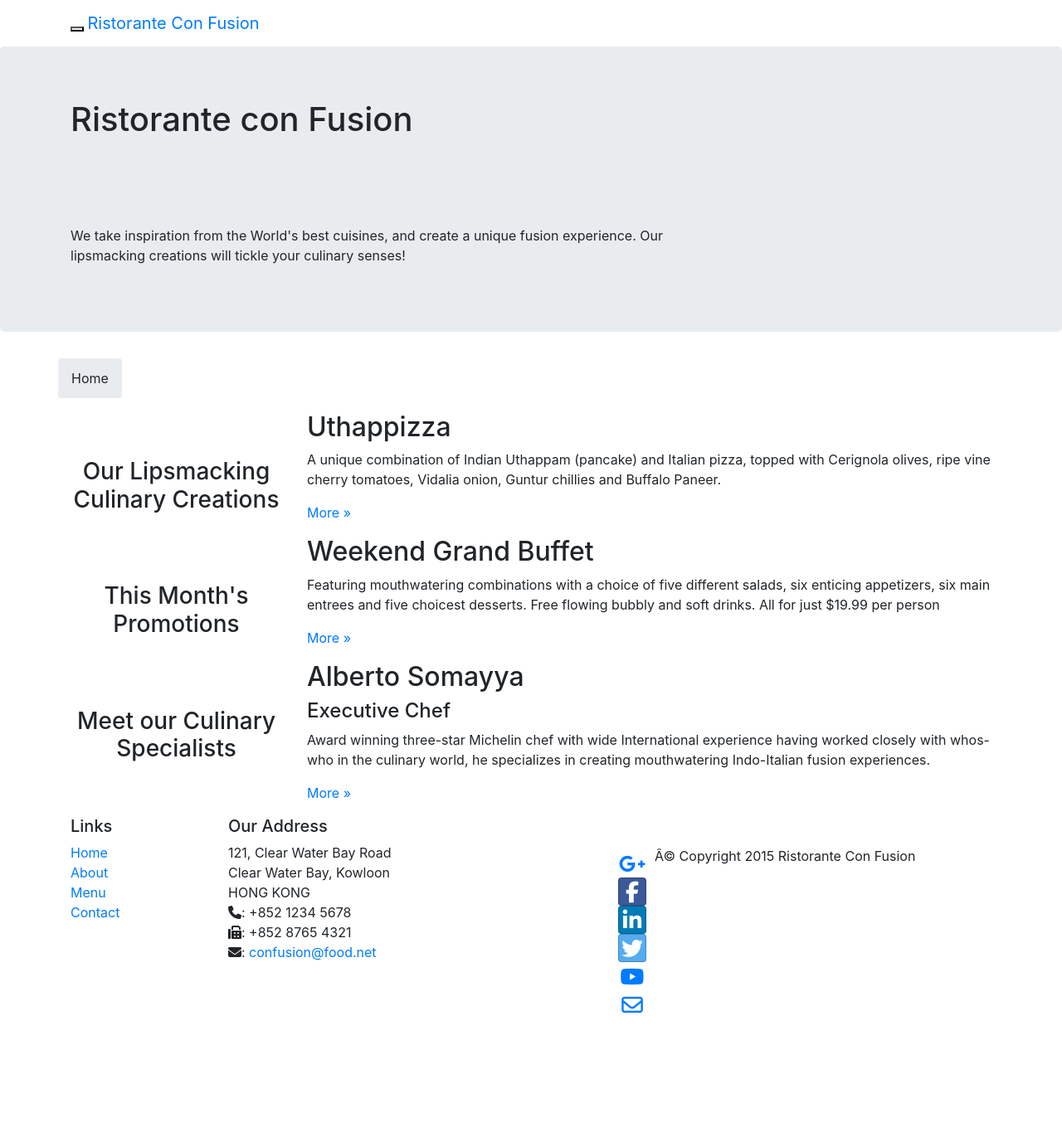
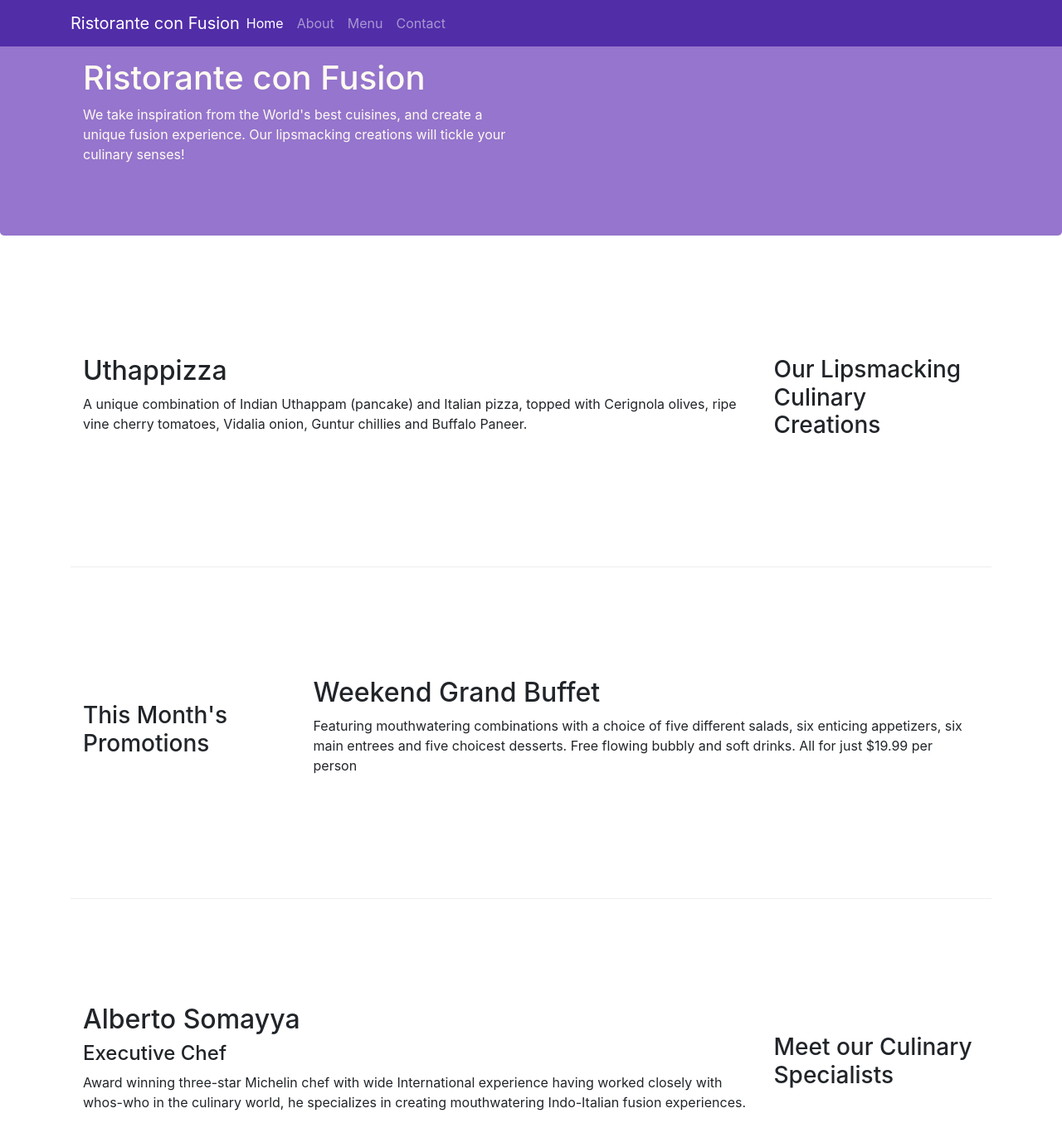
Before and after one commit to sz-katzz3/confusion, a website: page index.html in a window 1280 px wide. Shown: the top 1360 px of the page at 83% size. Before the commit the page ends 1268 px from the top, so only its background shows below. Drawn offline with nearby package versions, Linux system fonts and the light colour scheme.

Commit message:
breadcrumbs

```diff
--- /dev/null
+++ b/css/styles.css
@@ -0,0 +1,38 @@
+.row-header {
+    margin: 0px auto;
+    padding: opx auto;
+}
+.row-content {
+    margin: 0px auto;
+    padding: 50px 0px 50px 0px;
+    border-bottom: 1px ridge;
+    min-height: 400px;
+
+}
+.footer {
+    background-color: #D1C4E9;
+    margin: 0px auto;
+    padding: 20px 0px 20px 0px;
+}
+.jumbotron{
+    padding: 70px 30px 70px 30px;
+    margin: 0px auto;
+    background: #9575CD;
+    color: floralwhite
+
+}
+
+.address{
+    font-size: 80%;
+    margin: 0px;
+    color: #0f0f0f;
+}
+
+.body{
+    padding: 50px 0px 0px 0px;
+    z-index: 0;
+}
+
+.navbar-dark {
+    background-color: #512DA8;
+}
--- a/index.html
+++ b/index.html
@@ -2,182 +2,126 @@
 <html lang="en">
 
 <head>
+     <!-- Required meta tags always come first -->
      <meta charset="utf-8">
-    <meta http-equiv="X-UA-Compatible" content="IE=edge">
-    <meta name="viewport" content="width=device-width, initial-scale=1">
-    <!-- The above 3 meta tags *must* come first in the head; any other head
-         content must come *after* these tags -->
+     <meta name="viewport" content="width=device-width, initial-scale=1, shrink-to-fit=no">
+     <meta http-equiv="x-ua-compatible" content="ie=edge">
+
+     <!-- Bootstrap CSS -->
+     <link rel="stylesheet" href="node_modules/bootstrap/dist/css/bootstrap.min.css">
+     <link rel="stylesheet" href="css/styles.css">
      <title>Ristorante Con Fusion</title>
-    <!-- Bootstrap -->
-    <link href="css/bootstrap.min.css" rel="stylesheet">
-    <link href="css/bootstrap-theme.min.css" rel="stylesheet">
-    <link href="css/mystyles.css" rel="stylesheet">
-    <link href="css/font-awesome.min.css" rel="stylesheet">
-    <link href="css/bootstrap-social.css" rel="stylesheet">
 </head>
+
 <body>
-<nav class="navbar navbar-inverse navbar-fixed-top" role="navigation">
+    <nav class="navbar navbar-dark navbar-expand-sm fixed-top">
         <div class="container">
-        <div class="navbar-header">
-            <button type="button" class="navbar-toggle collapsed" data-toggle="collapse" data-target="#navbar"
-                    aria-expanded="false" aria-controls="navbar">
-                <span class="sr-only">Toggle navigation</span>
-                <span class="icon-bar"></span>
-                <span class="icon-bar"></span>
-                <span class="icon-bar"></span>
+            <button class="navbar-toggler" type="button" data-toggle="collapse" data-target="#Navbar">
+              <span class="navbar-toggler-icon"></span>
             </button>
-            <a class="navbar-brand" href="#">Ristorante Con Fusion</a>
-        </div>
-        <div class="collapse navbar-collapse" id="navbar">
-            <ul class="nav navbar-nav">
-                <li class="active">
-                    <a href="#"><span class="glyphicon glyphicon-home" aria-hidden="true"></span>
-                        Home</a></li>
-                <li><a href="aboutus.html#">
-                    <span class="glyphicon glyphicon-info-sign" aria-hidden="true"></span>About</a></li>
-                <li class="dropdown">
-                    <a href="#" class="dropdown-toggle" data-toggle="dropdown"
-                       role="button" aria-haspopup="true" aria-expanded="false">
-                        Menu <span class="caret"></span></a>
-                    <ul class="dropdown-menu">
-                        <li><a href="#">Appetizers</a></li>
-                        <li><a href="#">Main Courses</a></li>
-                        <li><a href="#">Desserts</a></li>
-                        <li><a href="#">Drinks</a></li>
-                        <li role="separator" class="divider"></li>
-                        <li class="dropdown-header">Specials</li>
-                        <li><a href="#">Lunch Buffet</a></li>
-                        <li><a href="#">Weekend Brunch</a></li>
-                    </ul>
-                </li>
-                <li><a href="#">Contact</a></li>
+            <a class="navbar-brand mr-auto" href="#">Ristorante con Fusion</a>
+            <div class="collapse navbar-collapse" id="Navbar">
+                <ul class="navbar-nav mr-auto list-unstyled">
+                    <li class="nav-item active"><a class="nav-link" href="#">Home</a></li>
+                    <li class="nav-item"><a class="nav-link" href="./aboutus.html">About</a></li>
+                    <li class="nav-item"><a class="nav-link" href="#">Menu</a></li>
+                    <li class="nav-item"><a class="nav-link" href="#">Contact</a></li>
                 </ul>
             </div>
         </div>
     </nav>
     <header class="jumbotron">
-    <!-- Main component for a primary marketing message or call to action -->
         <div class="container">
-        <div class="row row-header">
-            <div class="col-xs-12 col-sm-8">
+            <div class="row row-header align-items-center">
+                <div class="col-12 col-sm-6">
                     <h1>Ristorante con Fusion</h1>
-
-                <p style="padding:40px;"></p>
-
-                <p>We take inspiration from the World's best cuisines, and create a unique fusion experience. Our
-                    lipsmacking creations will tickle your culinary senses!</p>
+                    <p>We take inspiration from the World's best cuisines, and create a unique fusion experience. Our lipsmacking creations will tickle your culinary senses!</p>
                 </div>
-            <div class="col-xs-12 col-sm-4">
+                <div class="col-12 col-sm-6">
                 </div>
             </div>
         </div>
     </header>
+
     <div class="container">
-    <div class="row row-content">
-        <ol class="breadcrumb">
-            <li>Home</li>
-        </ol>
+        <div class="row row-content align-items-center">
+            <div class="col-12 col-sm-4 order-sm-last col-md-3">
+                <h3>Our Lipsmacking Culinary Creations</h3>
             </div>
-    <div class="row row-content">
-        <div class="col-xs-12 col-sm-3 col-sm-push-9">
-            <p style="padding:20px;"></p>
-
-            <h3 align=center>Our Lipsmacking Culinary Creations</h3>
-        </div>
-        <div class="col-xs-12 col-sm-9 col-sm-pull-3">
+            <div class="col col-sm order-sm-first col-md">
                 <h2>Uthappizza</h2>
-
-            <p>A unique combination of Indian Uthappam (pancake) and Italian pizza, topped with Cerignola olives, ripe
-                vine cherry tomatoes, Vidalia onion, Guntur chillies and Buffalo Paneer.</p>
-
-            <p><a href="#">More &raquo;</a></p>
+                <p>A unique combination of Indian Uthappam (pancake) and Italian pizza, topped with Cerignola olives, ripe vine cherry tomatoes, Vidalia onion, Guntur chillies and Buffalo Paneer.</p>
             </div>
         </div>
 
 
-    <div class="row row-content">
-        <div class="col-xs-12 col-sm-3">
-            <p style="padding:20px;"></p>
-
-            <h3 align=center>This Month's Promotions</h3>
+        <div class="row row-content align-items-center">
+            <div class="col-12 col-sm-4 order-sm-first col-md-3">
+                <h3>This Month's Promotions</h3>
             </div>
-        <div class="col-xs-12 col-sm-9">
+            <div class="col col-sm order-sm-last col-md">
                 <h2>Weekend Grand Buffet</h2>
-
-            <p>Featuring mouthwatering combinations with a choice of five different salads, six enticing appetizers, six
-                main entrees and five choicest desserts. Free flowing bubbly and soft drinks. All for just $19.99 per
-                person </p>
-
-            <p><a href="#">More &raquo;</a></p>
+                <p>Featuring mouthwatering combinations with a choice of five different salads, six enticing appetizers, six main entrees and five choicest desserts. Free flowing bubbly and soft drinks. All for just $19.99 per person </p>
             </div>
         </div>
 
-    <div class="row row-content ">
-        <div class="col-xs-12 col-sm-3 col-sm-push-9">
-            <p style="padding:20px;"></p>
-
-            <h3 align=center>Meet our Culinary Specialists</h3>
+        <div class="row row-content align-items-center">
+            <div class="col-12 col-sm-4 order-sm-last col-md-3">
+                <h3>Meet our Culinary Specialists</h3>
             </div>
-        <div class="col-xs-12 col-sm-9 col-sm-pull-3">
+            <div class="col col-sm order-sm-first col-md">
                 <h2>Alberto Somayya</h2>
                 <h4>Executive Chef</h4>
-
-            <p>Award winning three-star Michelin chef with wide International experience having worked closely with
-                whos-who in the culinary world, he specializes in creating mouthwatering Indo-Italian fusion
-                experiences. </p>
-
-            <p><a href="#">More &raquo;</a></p>
+                <p>Award winning three-star Michelin chef with wide International experience having worked closely with whos-who in the culinary world, he specializes in creating mouthwatering Indo-Italian fusion experiences. </p>
             </div>
         </div>
     </div>
 
-<footer>
+    <footer class="footer">
         <div class="container">
-        <div class="row row-footer">
-            <div class="col-xs-5 col-xs-offset-1 col-sm-2 col-sm-offset-1">
+            <div class="row">
+                <div class="col-4 offset-1 col-sm-2">
                     <h5>Links</h5>
                     <ul class="list-unstyled">
                         <li><a href="#">Home</a></li>
-                    <li><a href="#">About</a></li>
+                        <li><a href="./aboutus.html">About</a></li>
                         <li><a href="#">Menu</a></li>
                         <li><a href="#">Contact</a></li>
                     </ul>
                 </div>
-            <div class="col-xs-6 col-sm-5">
+                <div class="col-7 col-sm-5">
                     <h5>Our Address</h5>
                     <address>
 		              121, Clear Water Bay Road<br>
 		              Clear Water Bay, Kowloon<br>
 		              HONG KONG<br>
-                    <i class="fa fa-phone"></i>: +852 1234 5678<br>
-                    <i class="fa fa-fax"></i>: +852 8765 4321<br>
-                    <i class="fa fa-envelope"></i>:
-                    <a href="mailto:confusion@food.net">confusion@food.net</a>
+		              Tel.: +852 1234 5678<br>
+		              Fax: +852 8765 4321<br>
+		              Email: <a href="mailto:confusion@food.net">confusion@food.net</a>
 		           </address>
                 </div>
-            <div class="nav navbar-nav" style="padding: 40px 10px;">
-                <a class="btn btn-social-icon btn-google-plus" href="http://google.com/+"><i
-                        class="fa fa-google-plus"></i></a>
-                <a class="btn btn-social-icon btn-facebook" href="http://www.facebook.com/profile.php?id="><i
-                        class="fa fa-facebook"></i></a>
-                <a class="btn btn-social-icon btn-linkedin" href="http://www.linkedin.com/in/"><i
-                        class="fa fa-linkedin"></i></a>
-                <a class="btn btn-social-icon btn-twitter" href="http://twitter.com/"><i class="fa fa-twitter"></i></a>
-                <a class="btn btn-social-icon btn-youtube" href="http://youtube.com/"><i class="fa fa-youtube"></i></a>
-                <a class="btn btn-social-icon" href="mailto:"><i class="fa fa-envelope-o"></i></a>
+                <div class="col-12 col-sm-4 align-self-center">
+                    <div class="text-center">
+                        <a href="http://google.com/+">Google+</a>
+                        <a href="http://www.facebook.com/profile.php?id=">Facebook</a>
+                        <a href="http://www.linkedin.com/in/">LinkedIn</a>
+                        <a href="http://twitter.com/">Twitter</a>
+                        <a href="http://youtube.com/">YouTube</a>
+                        <a href="mailto:">Mail</a>
                     </div>
-            <div class="col-xs-12">
-                <p style="padding:10px;"></p>
-
-                <p align=center>Â© Copyright 2015 Ristorante Con Fusion</p>
+                </div>
+           </div>
+           <div class="row justify-content-center">
+                <div class="col-auto">
+                    <p>© Copyright 2018 Ristorante Con Fusion</p>
                 </div>
            </div>
         </div>
     </footer>
-<!-- jQuery (necessary for Bootstrap's JavaScript plugins) -->
-<script src="https://ajax.googleapis.com/ajax/libs/jquery/1.11.3/jquery.min.js"></script>
-<!-- Include all compiled plugins (below), or include individual files as needed -->
-<script src="js/bootstrap.min.js"></script>
+ <!-- jQuery first, then Popper.js, then Bootstrap JS. -->
+ <script src="node_modules/jquery/dist/jquery.slim.min.js"></script>
+ <script src="node_modules/popper.js/dist/umd/popper.min.js"></script>
+ <script src="node_modules/bootstrap/dist/js/bootstrap.min.js"></script>
 </body>
 
 </html>
--- a/package.json
+++ b/package.json
@@ -15,7 +15,9 @@
   },
   "dependencies": {
     "bootstrap": "^4.0.0",
-    "jquery": "^3.3.1",
-    "popper.js": "^1.12.9"
+    "bootstrap-social": "^5.1.1",
+    "font-awesome": "^4.7.0",
+    "jquery": "^3.4.1",
+    "popper.js": "^1.15.0"
   }
 }
```
Also changed, not shown: aboutus.html (+44 -79 lines), 2 other files. Lines whose indentation alone changed are shown as unchanged.
